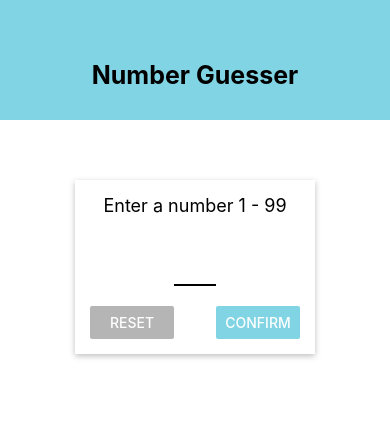
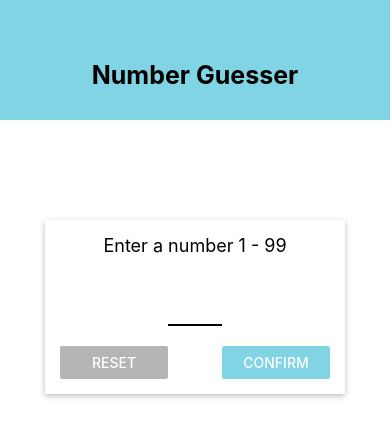
Before and after one commit to TheScudMissile/number-guesser, a React Native app: screen / in a window 390 px wide. Shown: the top 438 px of the page. Built offline with nearby package versions, Linux system fonts and the light colour scheme.

Commit message:
Added game over screen; full game cycle done

```diff
--- a/App.tsx
+++ b/App.tsx
@@ -1,12 +1,51 @@
-import React from 'react';
+import React, { useState } from 'react';
 import styles from './src/styles/App.style';
 import { View } from 'react-native';
 import Header from './src/components/Header';
 import HomeScreen from './src/screens/HomeScreen';
+import GameScreen from './src/screens/GameScreen';
+import GameOverScreen from './src/screens/GameOverScreen';
+import Card from './src/components/Card';
 
-export default () => (
-  <View style={styles.container}>
-    <Header />
-    <HomeScreen />
-  </View>
-);
+export default () => {
+  const [hasConfirmed, setHasConfirmed] = useState<boolean>(false);
+  const [selectedNum, setSelectedNum] = useState<number | null>(null);
+  const [totalRounds, setTotalRounds] = useState<number>(1);
+  const [gameIsOver, setGameIsOver] = useState<boolean>(false);
+
+  const resetGame = () => {
+    setHasConfirmed(false);
+    setSelectedNum(null);
+    setTotalRounds(1);
+    setGameIsOver(false);
+  };
+
+  return (
+    <View style={styles.container}>
+      <Header />
+      <Card rest={styles.card}>
+        {hasConfirmed ? (
+          gameIsOver ? (
+            <GameOverScreen
+              selectedNum={selectedNum}
+              totalRounds={totalRounds}
+              resetGame={resetGame}
+            />
+          ) : (
+            <GameScreen
+              userInput={selectedNum}
+              totalRounds={totalRounds}
+              setTotalRounds={setTotalRounds}
+              setGameIsOver={setGameIsOver}
+            />
+          )
+        ) : (
+          <HomeScreen
+            setHasConfirmed={setHasConfirmed}
+            setSelectedNum={setSelectedNum}
+          />
+        )}
+      </Card>
+    </View>
+  );
+};
--- a/src/components/Card.tsx
+++ b/src/components/Card.tsx
@@ -4,7 +4,7 @@ import { View } from 'react-native';
 
 type CardProps = {
   children: ReactNode;
-  rest: object;
+  rest?: object;
 };
 
 export default ({ children, rest }: CardProps) => (
--- /dev/null
+++ b/src/screens/GameOverScreen.tsx
@@ -0,0 +1,34 @@
+import React from 'react';
+import { Text, View, Button, StyleSheet } from 'react-native';
+import colors from '../constants/colors';
+
+type GameOverScreenProps = {
+  selectedNum: number;
+  totalRounds: number;
+  resetGame: () => void;
+};
+
+const styles = StyleSheet.create({
+  title: {
+    fontWeight: 'bold',
+    fontSize: 18,
+    marginBottom: 10
+  },
+  totalRounds: {
+    marginBottom: 10
+  }
+});
+export default ({
+  selectedNum,
+  totalRounds,
+  resetGame
+}: GameOverScreenProps) => (
+  <>
+    <Text style={styles.title}>Game over!</Text>
+    <Text>Your number was {selectedNum}</Text>
+    <Text style={styles.totalRounds}>Number of rounds: {totalRounds}</Text>
+    <View>
+      <Button title='New Game' onPress={resetGame} color={colors.primary} />
+    </View>
+  </>
+);
--- a/src/components/GameScreen.tsx
+++ b/src/screens/GameScreen.tsx
@@ -1,13 +1,21 @@
-import React, { useState } from 'react';
+import React, { useState, useEffect } from 'react';
 import colors from '../constants/colors';
 import styles from '../styles/GameScreen.style';
 import { Text, View, Button, Alert } from 'react-native';
 
 type GameScreenProps = {
   userInput: number;
+  totalRounds: number;
+  setTotalRounds: (totalRounds: number) => void;
+  setGameIsOver: (gameIsOver: boolean) => void;
 };
 
-export default ({ userInput }: GameScreenProps) => {
+export default ({
+  userInput,
+  totalRounds,
+  setTotalRounds,
+  setGameIsOver
+}: GameScreenProps) => {
   const getCPUGuess = (min: number, max: number, exclude: number) => {
     const guess = Math.floor(Math.random() * (max - min + 1) + min);
 
@@ -23,6 +31,12 @@ export default ({ userInput }: GameScreenProps) => {
   const [max, setMax] = useState<number>(99);
   const [min, setMin] = useState<number>(1);
 
+  useEffect(() => {
+    if (guess === userInput) {
+      setGameIsOver(true);
+    }
+  });
+
   return (
     <>
       <Text style={styles.prompt}>Computer Guess: {guess}</Text>
@@ -36,6 +50,7 @@ export default ({ userInput }: GameScreenProps) => {
               } else {
                 setMax(guess);
                 setGuess(getCPUGuess(min, guess, guess));
+                setTotalRounds(++totalRounds);
               }
             }}
             color={colors.primary}
@@ -50,6 +65,7 @@ export default ({ userInput }: GameScreenProps) => {
               } else {
                 setMin(guess);
                 setGuess(getCPUGuess(guess, max, guess));
+                setTotalRounds(++totalRounds);
               }
             }}
             color={colors.primary}
--- a/src/screens/HomeScreen.tsx
+++ b/src/screens/HomeScreen.tsx
@@ -1,28 +1,17 @@
-import React, { useState } from 'react';
-import { View, TouchableWithoutFeedback, Keyboard } from 'react-native';
-import Card from '../components/Card';
-import styles from '../styles/HomeScreen.style';
+import React from 'react';
+import { TouchableWithoutFeedback, Keyboard } from 'react-native';
 import HomeInput from '../components/HomeInput';
-import GameScreen from '../components/GameScreen';
 
-export default () => {
-  const [hasConfirmed, setHasConfirmed] = useState<boolean>(false);
-  const [selectedNum, setSelectedNum] = useState<number | null>(null);
+type HomeScreenProps = {
+  setHasConfirmed: (hasConfirmed: boolean) => void;
+  setSelectedNum: (selectedNum: number) => void;
+};
 
-  return (
+export default ({ setHasConfirmed, setSelectedNum }: HomeScreenProps) => (
   <TouchableWithoutFeedback onPress={() => Keyboard.dismiss()}>
-      <View style={styles.container}>
-        <Card rest={styles.inputContainer}>
-          {hasConfirmed ? (
-            <GameScreen userInput={selectedNum} />
-          ) : (
     <HomeInput
       setHasConfirmed={setHasConfirmed}
       setSelectedNum={setSelectedNum}
     />
-          )}
-        </Card>
-      </View>
   </TouchableWithoutFeedback>
 );
-};
--- a/src/styles/App.style.ts
+++ b/src/styles/App.style.ts
@@ -4,5 +4,11 @@ export default StyleSheet.create({
   container: {
     flex: 1,
     alignItems: 'center'
+  },
+  card: {
+    width: 300,
+    maxWidth: '80%',
+    alignItems: 'center',
+    marginTop: 100
   }
 });
--- a/src/styles/HomeScreen.style.ts
+++ /dev/null
@@ -1,15 +0,0 @@
-import { StyleSheet } from 'react-native';
-
-export default StyleSheet.create({
-  container: {
-    flex: 1,
-    padding: 10,
-    alignItems: 'center'
-  },
-  inputContainer: {
-    width: 300,
-    maxWidth: '80%',
-    alignItems: 'center',
-    marginTop: 50
-  }
-});
```
Lines whose indentation alone changed are shown as unchanged.
